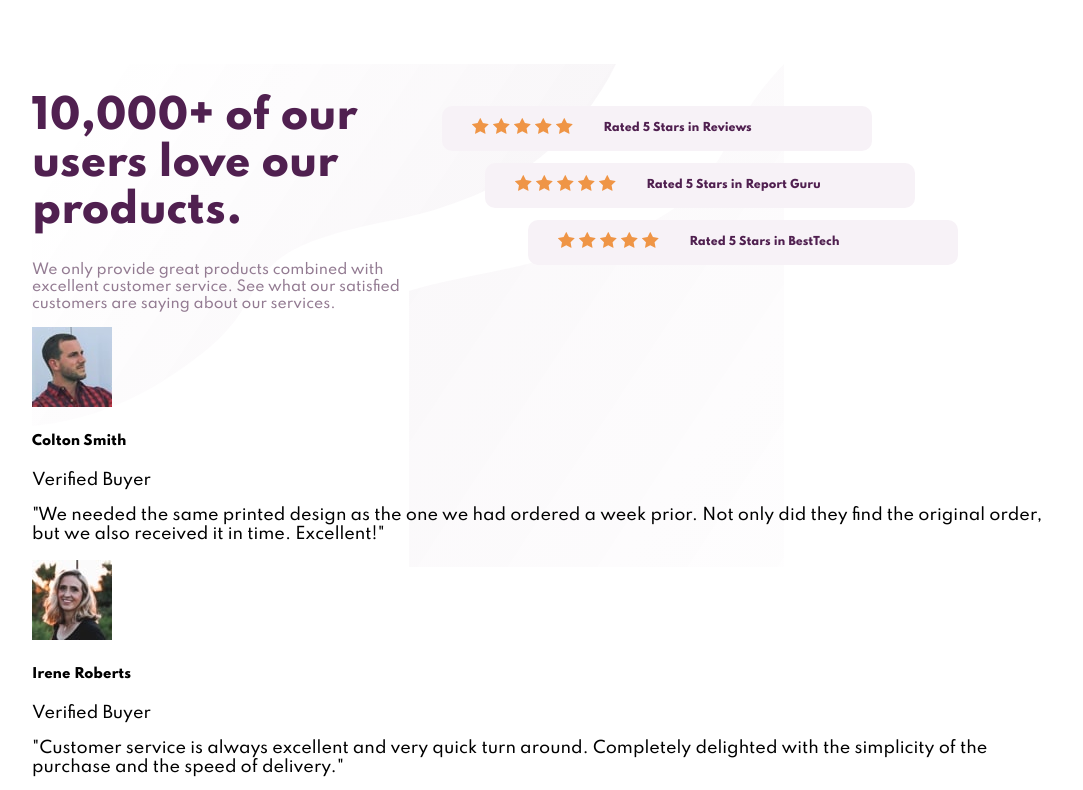
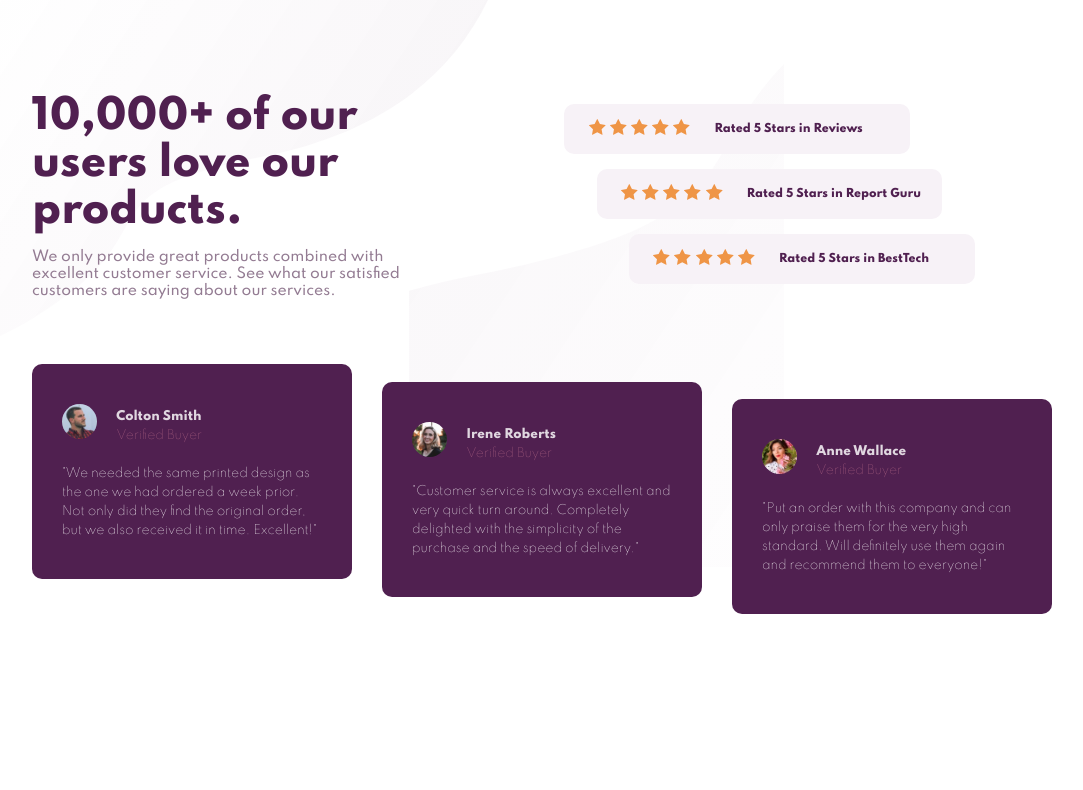
Before and after one commit to fdipietro01/fdipietro01-Social-Proof-Section-Ch2, a plain HTML site: page index.html in a window 1280 px wide. Shown: the top 790 px of the page, without its empty margins (96-1179 px from the left). Drawn offline with Linux system fonts and the light colour scheme; a script that the page names is missing.

Commit message:
Maquetado cuasi terminado

```diff
--- a/Css/style.css
+++ b/Css/style.css
@@ -2,6 +2,7 @@
     --bg-colorrate: hsl(300, 24%, 96%);
     --font-color:hsl(300, 43%, 22%);
     --descrip-color: hsl(303, 10%, 53%);
+    --card-color: hsl(0, 0%, 100%);
 }
 .body{
       margin: 0px;
@@ -16,6 +17,8 @@ body::before{
     content: url(../Assets/Images/bg-pattern-top-desktop.svg);
     position:fixed;
     z-index: -1;
+    top:0;
+    left:0;
 
 }
 
@@ -24,14 +27,19 @@ body::after{
     position:absolute;
     z-index: -1;
     right: 400px;
+
 }
 
 .header{
     width: 40%;
+    margin-right: 12%;
+    margin-bottom: 50px;
+
 }
 .tittle{
     color:var(--font-color);
     margin-top: 30px;
+    margin-bottom: 5px;
     font-size: 40px;
 }
 
@@ -41,9 +49,10 @@ body::after{
 }
 
 .main{
-    width: 60%;
+    width: 45%;
     height: 200px;
-    padding-top: 30px;
+    padding-top: 25px;
+    padding-right: 0px;
 }
 
 
@@ -64,24 +73,78 @@ body::after{
 }
 .rate{
     background-color: var(--bg-colorrate);
-    margin-top: 12px;
+    margin-top: 15px;
+    margin-right: 0px;
     border-radius: 10px;
-    height: 45px;
+    height: 50px;
     display: flex;
     align-content: center;
+    width: 75%;
 }
 
 .rate1{
-    width: 70%;
     margin-left: 0;
 }
 .rate2{
-    width: 70%;
     margin-left: 7%;
 
 }
 .rate3{
-    width: 70%;
     margin-left: 14%;
+}
+
+footer{
+    display: flex;
+    height: 250px;
+    margin:0;
+}
+
+.card{
+    background-color: var(--font-color);
+    width: 260px;
+    height: 175px;
+    border-radius: 10px;
+    margin-right: 30px;
+    padding: 40px 30px 0 30px;
+}
+.card-img{
+    border-radius: 50%;
+    width: 35px;
 
 }
+
+.profile-descrip{
+    display: inline-block;
+    margin-left: 15px;
+}
+
+.h5{
+    color:rgba(255, 255, 255, 0.822);
+    font-size: 12px;
+    margin:0;
+    margin-bottom:5px;
+    font-weight: 700px;
+}
+.rol{
+    color:hsl(334, 30%, 52%);
+    font-size: 12px;
+    margin:0;
+    font-weight: lighter;
+}
+
+.card-text{
+    color: white;
+    font-size: 12px;
+    width: 100%;
+    margin:20px 0 0 0;
+    font-weight: 200;
+    line-height: 19px;
+}
+
+.card2{
+    align-self: center;
+}
+
+.card3{
+    align-self: flex-end;
+}
--- a/index.html
+++ b/index.html
@@ -9,6 +9,7 @@
     <link rel='stylesheet' type='text/css' media='screen' href='Css/style.css'>
     <link rel="preconnect" href="https://fonts.gstatic.com">
     <link href="https://fonts.googleapis.com/css2?family=Spartan:wght@500;800&display=swap" rel="stylesheet">
+    <link href="https://fonts.googleapis.com/css2?family=Spartan:wght@100;800&display=swap" rel="stylesheet">
     <script src='main.js'></script>
 </head>
 
@@ -57,31 +58,31 @@
         </section>
     </main>
     <footer>
-        <div class="card">
-            <img src="Assets/Images/image-colton.jpg" alt="Colton">
+        <div class="card card1">
+            <img class="card-img" src="Assets/Images/image-colton.jpg" alt="Colton">
             <div class="profile-descrip">
-                <h5>Colton Smith</h5>
-                <p>Verified Buyer</p>
+                <h5 class="h5">Colton Smith</h5>
+                <p class="rol">Verified Buyer</p>
             </div>
             <p class="card-text">"We needed the same printed design as the one we had ordered a week prior. Not only did
                 they find the original order, but we also received it in time. Excellent!"</p>
         </div>
 
-        <div class="card">
-            <img src="Assets/Images/image-irene.jpg" alt="Irene">
+        <div class="card card2">
+            <img class="card-img" src="Assets/Images/image-irene.jpg" alt="Irene">
             <div class="profile-descrip">
-                <h5>Irene Roberts</h5>
-                <p>Verified Buyer</p>
+                <h5 class="h5">Irene Roberts</h5>
+                <p class="rol">Verified Buyer</p>
             </div>
             <p class="card-text">"Customer service is always excellent and very quick turn around. Completely delighted
                 with the simplicity of the purchase and the speed of delivery."</p>
         </div>
 
-        <div class="card">
-            <img src="Assets/Images/image-anne.jpg" alt="Anne">
+        <div class="card card3">
+            <img class="card-img" src="Assets/Images/image-anne.jpg" alt="Anne">
             <div class="profile-descrip">
-                <h5>Anne Wallace</h5>
-                <p>Verified Buyer</p>
+                <h5 class="h5">Anne Wallace</h5>
+                <p class="rol">Verified Buyer</p>
             </div>
             <p class="card-text">"Put an order with this company and can only praise them for the very high standard.
                 Will definitely use them again and recommend them to everyone!"</p>
```
